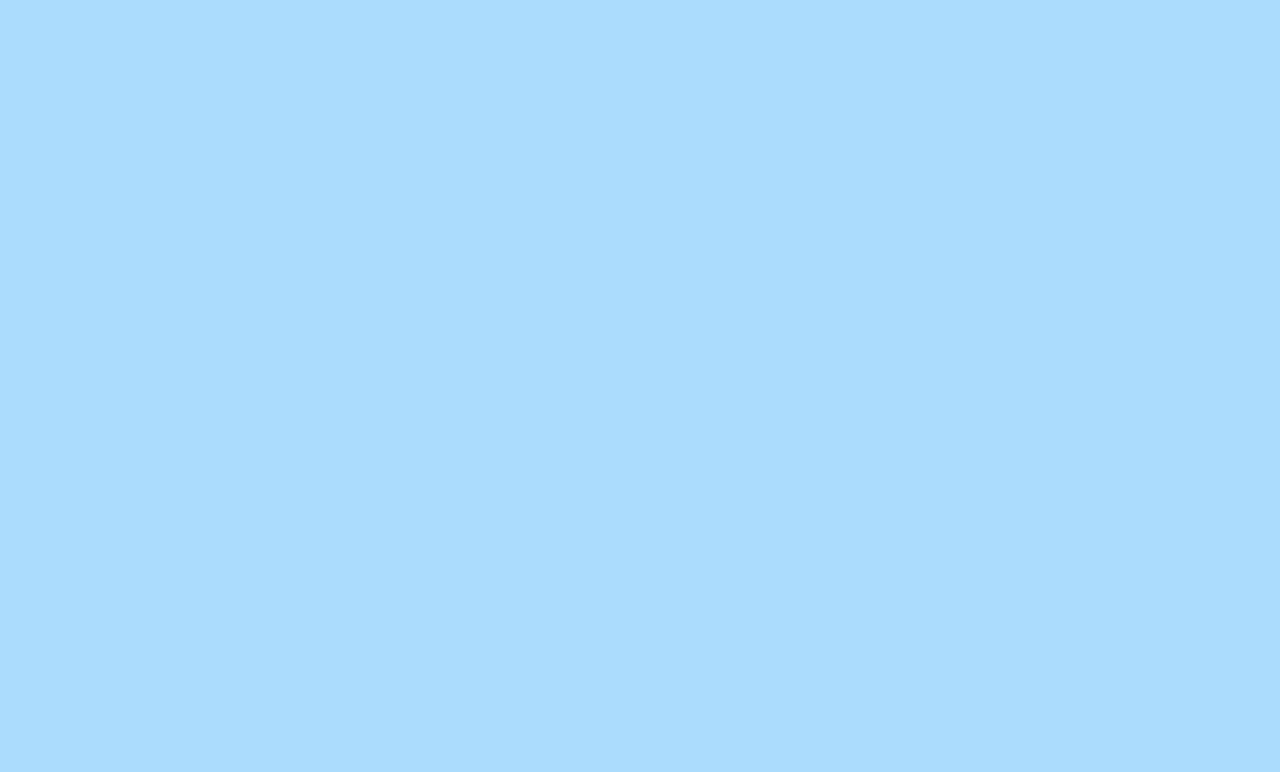
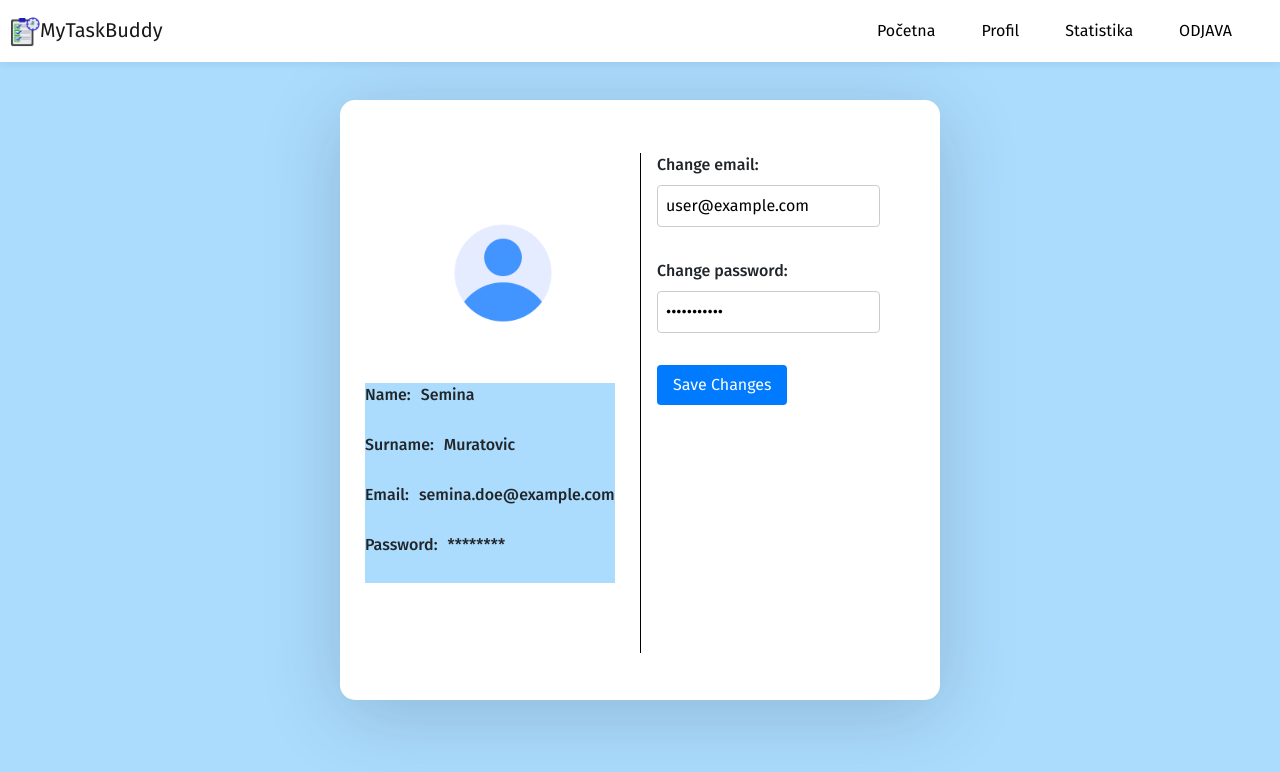
Before and after one commit to smuratovic3/my-task-buddy, a React (Create React App) app: page /my-profil in a window 1280 px wide. Before the commit this address had no page. Shown: the top 772 px of the page. Built offline with nearby package versions, Linux system fonts and the light colour scheme.

Commit message:
added My Profile screen, and update in Home Page

```diff
--- a/src/App.js
+++ b/src/App.js
@@ -7,6 +7,7 @@ import SignUp from "./screens/SignUp";
 import ForgotPassword from "./screens/ForgotPassword";
 import HomePage from "./screens/HomePage";
 import "./index.css";
+import MyProfile from "./screens/MyProfile";
 
 function App() {
   return (
@@ -18,6 +19,7 @@ function App() {
           <Route path="/sign-up" element={<SignUp />} />
           <Route path="/forgot-password" element={<ForgotPassword />} />
           <Route path="/home-page" element={<HomePage />} />
+          <Route path="/my-profil" element={<MyProfile />} />
         </Routes>
       </div>
     </Router>
--- a/src/css/myprofile.module.css
+++ b/src/css/myprofile.module.css
@@ -0,0 +1,93 @@
+.profileContainer {
+    display: flex;
+    justify-content: center;
+    align-items: center;
+    height: 100vh;
+  }
+
+  .info{
+    background-color: #abdcfd;
+    display: flex;
+    margin-right: 25px;
+    width: 250px;
+    height: 50px;
+
+  }
+
+  .profileInfo {
+    width: 50%;
+    float: left;
+    padding-right: 1rem;
+  }
+
+  .profileInfo img {
+    margin-bottom: 1rem;
+  }
+
+  .profileEdit {
+    width: 50%;
+    float: right;
+    padding-left: 1rem;
+    border-left: 1px solid black;
+  height: 500px;
+  }
+
+  .profileEdit label {
+    margin-bottom: 0.5rem;
+  }
+
+  .profileEdit input {
+    margin-bottom: 2rem;
+    padding: 0.5rem;
+    border: 1px solid #ccc;
+    border-radius: 4px;
+  }
+
+  .profileEdit button {
+    padding: 0.5rem 1rem;
+    background-color: #007bff;
+    color: #fff;
+    border: none;
+    border-radius: 4px;
+    cursor: pointer;
+  }
+
+  .profileEdit button:hover {
+    background-color: #0069d9;
+  }
+
+  .wrapper {
+    display: flex;
+    justify-content: center;
+    flex-direction: column;
+    text-align: left;
+  }
+
+  .inner {
+    width: 600px;
+    height: 600px;
+    margin: auto;
+    background: #ffffff;
+    box-shadow: 0px 14px 80px rgba(34, 35, 58, 0.2);
+    padding: 50px 25px 45px 25px;
+    border-radius: 15px;
+    transition: all 0.3s;
+    display: flex;
+    justify-content: center;
+    align-items: center;
+
+    /* Add these properties to center the form */
+    position: absolute;
+    top: 50%;
+    left: 50%;
+    transform: translate(-50%, -50%);
+  }
+
+
+
+  .wrapper h3 {
+    text-align: center;
+    margin: 0;
+    line-height: 1;
+    padding-bottom: 20px;
+  }
--- a/src/screens/HomePage.js
+++ b/src/screens/HomePage.js
@@ -45,7 +45,8 @@ export default class HomePageComponent extends Component {
     });
   };
 
-  handleAddEvent = () => {
+  handleAddEvent = (e) => {
+    e.preventDefault();
     const { allEvents, newEvent } = this.state;
     this.setState(
       {
@@ -186,6 +187,7 @@ export default class HomePageComponent extends Component {
             }}
             onClick={this.handleAddEvent}
           >
+            {" "}
             Dodaj aktivnost
           </button>
         </div>
--- a/src/screens/MyProfile.js
+++ b/src/screens/MyProfile.js
@@ -0,0 +1,122 @@
+import React, { useState } from "react";
+import { Link } from "react-router-dom";
+import MyProfileCSS from "../css/myprofile.module.css";
+
+const MyProfile = () => {
+  const [email, setEmail] = useState("user@example.com");
+  const [password, setPassword] = useState("password123");
+
+  const handleEmailChange = (e) => {
+    setEmail(e.target.value);
+  };
+
+  const handlePasswordChange = (e) => {
+    setPassword(e.target.value);
+  };
+
+  return (
+    <form>
+      <nav className="navbar navbar-expand-lg navbar-light fixed-top">
+        <Link className="navbar-brand" to={"/sign-in"}>
+          <img
+            src="/assets/images/logo.png"
+            alt="MyTaskBuddy Logo"
+            width="30"
+            height="30"
+          />
+          MyTaskBuddy
+        </Link>
+
+        <ul className="navbar-nav ml-auto">
+          <li className="nav-item">
+            <Link className="nav-link" to={"/home-page"}>
+              Početna
+            </Link>
+          </li>
+          <li className="nav-item">
+            <Link className="nav-link" to={"/my-profil"}>
+              Profil
+            </Link>
+          </li>
+          <li className="nav-item">
+            <Link className="nav-link" to={"/statistics"}>
+              Statistika
+            </Link>
+          </li>
+          <li className="nav-item">
+            <Link className="nav-link" to={"/sign-in"}>
+              ODJAVA
+            </Link>
+          </li>
+        </ul>
+      </nav>
+      <div className={MyProfileCSS.wrapper}>
+        <div className={MyProfileCSS.inner}>
+          <div class={MyProfileCSS.profileContainer}>
+            <div class="profileInfo">
+              <div>
+                <img
+                  src="/assets/images/user.png"
+                  alt="Profile"
+                  width="100"
+                  height="100"
+                  style={{ display: "block", margin: "0 auto 60px" }}
+                />
+              </div>
+              <div className={MyProfileCSS.info}>
+                <label style={{ marginRight: "10px", marginBottom: "10px" }}>
+                  Name:
+                </label>
+                <span>Semina</span>
+              </div>
+              <div className={MyProfileCSS.info}>
+                <label
+                  style={{
+                    marginRight: "10px",
+                    marginBottom: "10px",
+                  }}
+                >
+                  Surname:
+                </label>
+                <span>Muratovic</span>
+              </div>
+              <div className={MyProfileCSS.info}>
+                <label style={{ marginRight: "10px", marginBottom: "10px" }}>
+                  Email:
+                </label>
+                <span>semina.doe@example.com</span>
+              </div>
+              <div className={MyProfileCSS.info}>
+                <label style={{ marginRight: "10px", marginBottom: "10px" }}>
+                  Password:
+                </label>
+                <span>********</span>
+              </div>
+            </div>
+            <div class={MyProfileCSS.profileEdit}>
+              <div>
+                <label>Change email:</label>
+                <input
+                  type="email"
+                  value={email}
+                  onChange={handleEmailChange}
+                />
+              </div>
+              <div>
+                <label>Change password:</label>
+                <input
+                  type="password"
+                  value={password}
+                  onChange={handlePasswordChange}
+                />
+              </div>
+              <button>Save Changes</button>
+            </div>
+          </div>
+        </div>
+      </div>
+    </form>
+  );
+};
+
+export default MyProfile;
```
Also changed, not shown: public/assets/images/user.png (added).
